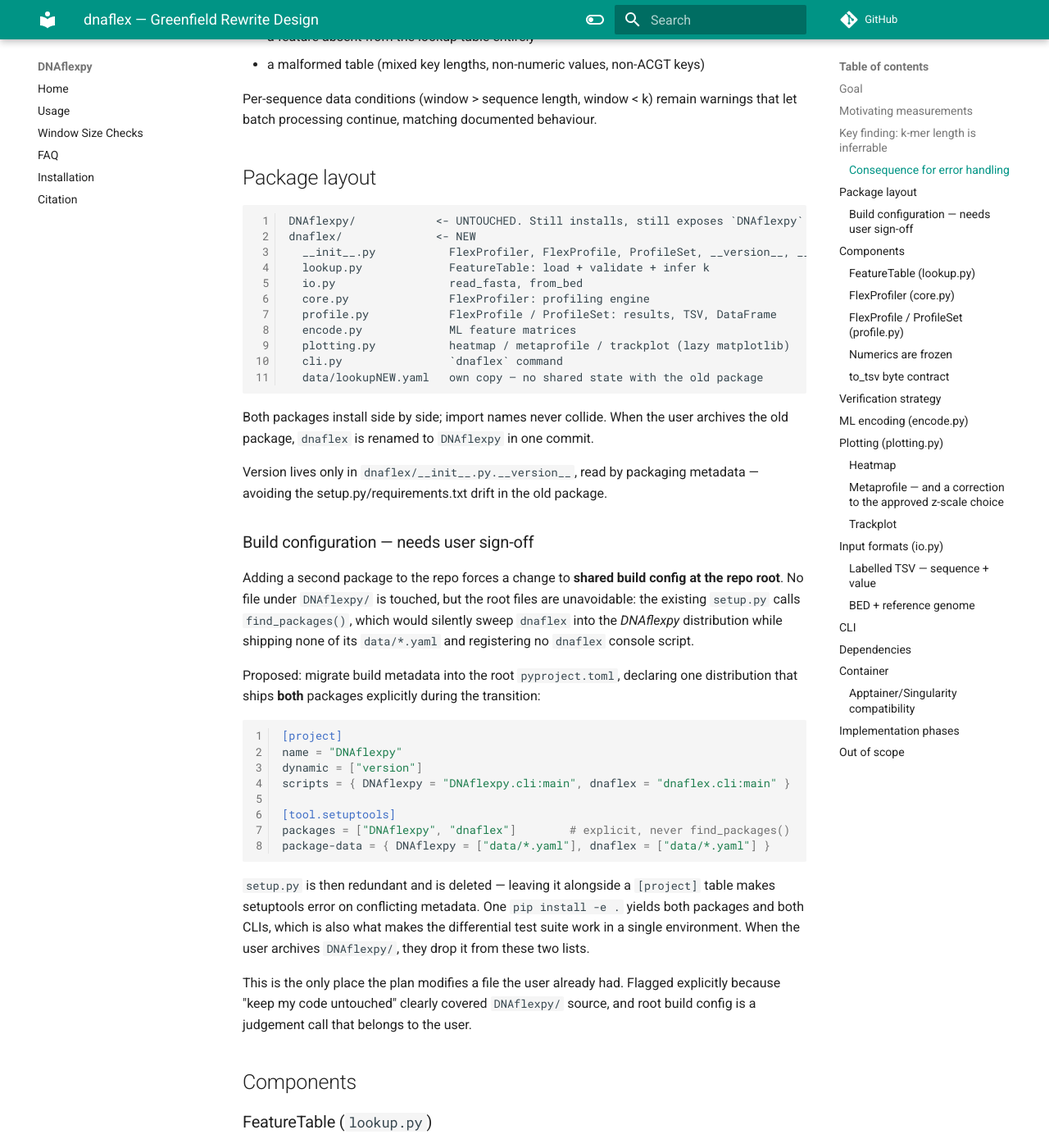
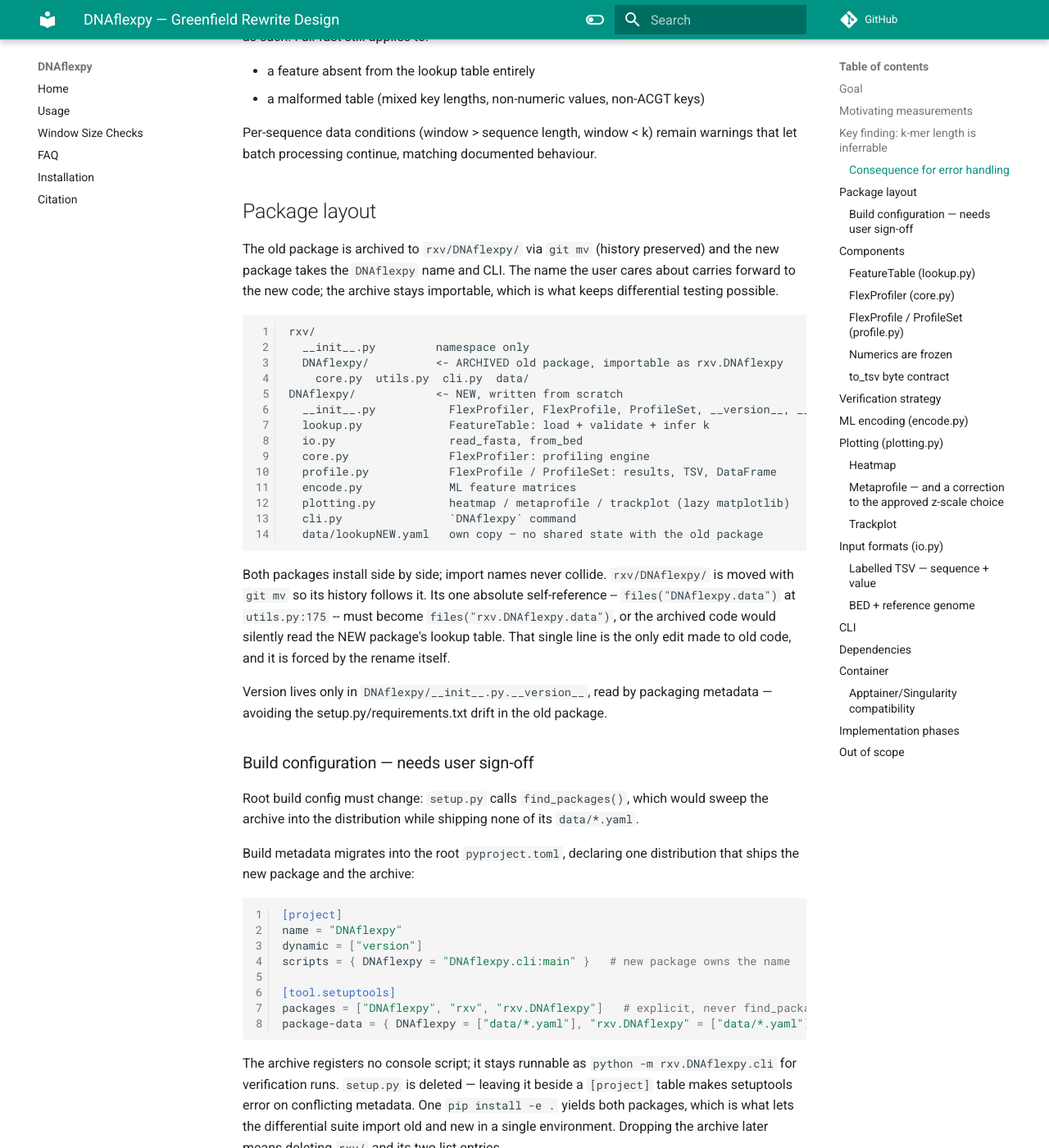
Before and after one commit to UpalabdhaD/DNAflexpy, an MkDocs documentation site: the page built from docs/superpowers/specs/2026-08-12-dnaflex-rewrite-design.md, in a window 1280 px wide and 1400 px high, scrolled down 1494 px. Shown: the whole window at 82% size. Built offline with MkDocs 1.6.1 and Material for MkDocs 9.7.7, drawn with Linux system fonts in a browser that asks for light colours; comment, search, counter and statistics services are not loaded; some of the changed text lies outside the part shown.

Commit message:
Archive old package to rxv/DNAflexpy; new package reuses the DNAflexpy name
The user wants the DNAflexpy name to carry forward to the new code, so
the old package moves to rxv/DNAflexpy/ via git mv (history preserved)
and stays importable, which is what keeps the differential test suite
possible.

The move forces one edit to old code: utils.py:175 does
files("DNAflexpy.data"), which after the move would silently resolve to
the NEW package's lookup table. It becomes files("rxv.DNAflexpy.data").

Also enumerates every pre-existing file the plan touches, so the scope
of "keep my code untouched" is unambiguous.

````diff
--- a/docs/superpowers/specs/2026-08-12-dnaflex-rewrite-design.md
+++ b/docs/superpowers/specs/2026-08-12-dnaflex-rewrite-design.md
@@ -1,16 +1,19 @@
-# dnaflex — Greenfield Rewrite Design
+# DNAflexpy — Greenfield Rewrite Design
 
 **Date:** 2026-08-12
 **Status:** Awaiting user review
-**Supersedes:** nothing — `DNAflexpy/` remains untouched and installable
+**Supersedes:** the old `DNAflexpy/`, which is archived to `rxv/DNAflexpy/`
 
 ## Goal
 
-Rewrite DNAflexpy as a new package, `dnaflex`, built from scratch. The existing
-`DNAflexpy/` package is left byte-for-byte untouched and will be archived by the
-user later. The rewrite fixes a measured performance defect, replaces the
-function-based API with classes, and adds ML feature encoding, plotting, and
-genomic input modelled on the R/Bioconductor package DNAshapeR.
+Rewrite DNAflexpy in place. The existing package is archived to `rxv/DNAflexpy/`,
+where its source is preserved verbatim (one import-path line excepted, see below)
+and stays importable. A new package reusing the `DNAflexpy` name is written from
+scratch alongside it.
+
+The rewrite fixes a measured performance defect, replaces the function-based API
+with classes, and adds ML feature encoding, plotting, and genomic input modelled
+on the R/Bioconductor package DNAshapeR.
 
 ## Motivating measurements
 
@@ -37,7 +40,7 @@ keys** (64 3-mers or 16 2-mers), no null values, no non-ACGT keys. Inferring k
 from key length reproduces the hardcoded map exactly on all 10 mapped features
 and correctly yields k=2 for the three unmapped ones.
 
-Therefore `dnaflex` infers k from the table and has no hardcoded map. This single
+Therefore the new package infers k from the table and has no hardcoded map. This single
 change unlocks the 3 dead features and makes arbitrary user-supplied tables work.
 
 ### Consequence for error handling
@@ -58,9 +61,17 @@ warnings that let batch processing continue, matching documented behaviour.
 
 ## Package layout
 
+The old package is archived to `rxv/DNAflexpy/` via `git mv` (history preserved)
+and the new package takes the `DNAflexpy` name and CLI. The name the user cares
+about carries forward to the new code; the archive stays importable, which is
+what keeps differential testing possible.
+
 ```
-DNAflexpy/            <- UNTOUCHED. Still installs, still exposes `DNAflexpy` CLI.
-dnaflex/              <- NEW
+rxv/
+  __init__.py         namespace only
+  DNAflexpy/          <- ARCHIVED old package, importable as rxv.DNAflexpy
+    core.py  utils.py  cli.py  data/
+DNAflexpy/            <- NEW, written from scratch
   __init__.py           FlexProfiler, FlexProfile, ProfileSet, __version__, __all__
   lookup.py             FeatureTable: load + validate + infer k
   io.py                 read_fasta, from_bed
@@ -68,47 +79,51 @@ dnaflex/              <- NEW
   profile.py            FlexProfile / ProfileSet: results, TSV, DataFrame
   encode.py             ML feature matrices
   plotting.py           heatmap / metaprofile / trackplot (lazy matplotlib)
-  cli.py                `dnaflex` command
+  cli.py                `DNAflexpy` command
   data/lookupNEW.yaml   own copy — no shared state with the old package
 ```
 
-Both packages install side by side; import names never collide. When the user
-archives the old package, `dnaflex` is renamed to `DNAflexpy` in one commit.
+Both packages install side by side; import names never collide. `rxv/DNAflexpy/`
+is moved with `git mv` so its history follows it. Its one absolute self-reference
+-- `files("DNAflexpy.data")` at `utils.py:175` -- must become
+`files("rxv.DNAflexpy.data")`, or the archived code would silently read the NEW
+package's lookup table. That single line is the only edit made to old code, and
+it is forced by the rename itself.
 
-Version lives only in `dnaflex/__init__.py.__version__`, read by packaging
+Version lives only in `DNAflexpy/__init__.py.__version__`, read by packaging
 metadata — avoiding the setup.py/requirements.txt drift in the old package.
 
 ### Build configuration — needs user sign-off
 
-Adding a second package to the repo forces a change to **shared build config at
-the repo root**. No file under `DNAflexpy/` is touched, but the root files are
-unavoidable: the existing `setup.py` calls `find_packages()`, which would
-silently sweep `dnaflex` into the *DNAflexpy* distribution while shipping none of
-its `data/*.yaml` and registering no `dnaflex` console script.
+Root build config must change: `setup.py` calls `find_packages()`, which would
+sweep the archive into the distribution while shipping none of its `data/*.yaml`.
 
-Proposed: migrate build metadata into the root `pyproject.toml`, declaring one
-distribution that ships **both** packages explicitly during the transition:
+Build metadata migrates into the root `pyproject.toml`, declaring one
+distribution that ships the new package and the archive:
 
 ```toml
 [project]
 name = "DNAflexpy"
 dynamic = ["version"]
-scripts = { DNAflexpy = "DNAflexpy.cli:main", dnaflex = "dnaflex.cli:main" }
+scripts = { DNAflexpy = "DNAflexpy.cli:main" }   # new package owns the name
 
 [tool.setuptools]
-packages = ["DNAflexpy", "dnaflex"]        # explicit, never find_packages()
-package-data = { DNAflexpy = ["data/*.yaml"], dnaflex = ["data/*.yaml"] }
+packages = ["DNAflexpy", "rxv", "rxv.DNAflexpy"]   # explicit, never find_packages()
+package-data = { DNAflexpy = ["data/*.yaml"], "rxv.DNAflexpy" = ["data/*.yaml"] }
 ```
 
-`setup.py` is then redundant and is deleted — leaving it alongside a `[project]`
-table makes setuptools error on conflicting metadata. One `pip install -e .`
-yields both packages and both CLIs, which is also what makes the differential
-test suite work in a single environment. When the user archives `DNAflexpy/`,
-they drop it from these two lists.
+The archive registers no console script; it stays runnable as
+`python -m rxv.DNAflexpy.cli` for verification runs. `setup.py` is deleted —
+leaving it beside a `[project]` table makes setuptools error on conflicting
+metadata. One `pip install -e .` yields both packages, which is what lets the
+differential suite import old and new in a single environment. Dropping the
+archive later means deleting `rxv/` and its two list entries.
 
-This is the only place the plan modifies a file the user already had. Flagged
-explicitly because "keep my code untouched" clearly covered `DNAflexpy/` source,
-and root build config is a judgement call that belongs to the user.
+Files the plan modifies that the user already had, in full: `setup.py` (deleted,
+superseded), `pyproject.toml`, `MANIFEST.in`, `rxv/DNAflexpy/utils.py:175` (the
+forced import-path fix), and `scripts/plot_profiles.py`, which shells out to
+`python -m DNAflexpy.cli` and would otherwise silently invoke the new CLI with
+old flags.
 
 ## Components
 
@@ -166,15 +181,15 @@ on its argument would cost more in misuse than the extra method name saves.
 For notebooks and quick checks, a module-level one-liner constructs nothing:
 
 ```python
-import dnaflex
-dnaflex.profile("ATGCGTACGT", feature="DNaseI", window_size=10)
+import DNAflexpy
+DNAflexpy.profile("ATGCGTACGT", feature="DNaseI", window_size=10)
 ```
 
 This is the one place the 8 ms defect could sneak back in — a naive
 implementation would build a fresh `FeatureTable` per call. The default table is
 therefore memoised at module level (`functools.lru_cache`), so the first call
 pays 8 ms and every subsequent call pays ~0.1 ms. A regression test asserts that
-1000 calls to `dnaflex.profile()` parse the YAML exactly once.
+1000 calls to `DNAflexpy.profile()` parse the YAML exactly once.
 
 Workers receive the loaded table through `Pool(initializer=...)`. The table is
 **never** passed as a path to be reloaded per worker — that would reintroduce the
@@ -222,7 +237,7 @@ contract — not just the numbers. Verified against the checked-in outputs:
   dropped: `0.01`, never `0.010`.
 
 These are consequences of `pd.DataFrame(ragged_lists)` followed by
-`to_csv(header=False, index=False, sep="\t")`. `dnaflex` reproduces them by
+`to_csv(header=False, index=False, sep="\t")`. The new package reproduces them by
 building output the same way, and the differential tests assert on raw bytes
 rather than on parsed values — parsing would hide exactly these differences.
 
@@ -274,7 +289,7 @@ Requires equal-length sequences; raises otherwise.
 ## Plotting (`plotting.py`)
 
 Separate module with lazy matplotlib import, so core profiling stays testable
-without a plotting stack. matplotlib is an optional extra, `dnaflex[plot]`.
+without a plotting stack. matplotlib is an optional extra, `DNAflexpy[plot]`.
 
 Ragged input **raises** rather than truncating: position-wise comparison is only
 meaningful for aligned sequences. The error message names the offending lengths
@@ -371,7 +386,7 @@ FlexProfiler("DNaseI", window_size=10).from_bed("peaks.bed", genome="TAIR10.fa",
 ```
 
 Extracts fixed-width, centre-anchored sequences from a reference FASTA via
-pyfaidx (optional extra, `dnaflex[bed]`), mirroring `getFasta`. Strand-aware:
+pyfaidx (optional extra, `DNAflexpy[bed]`), mirroring `getFasta`. Strand-aware:
 `-` strand intervals are reverse-complemented.
 
 Fixed width gives alignment by construction **except at contig boundaries**,
@@ -388,18 +403,18 @@ near a chromosome end.
 
 ## CLI
 
-New `dnaflex` command with subcommands. The old `DNAflexpy` command is untouched,
+New `DNAflexpy` command with subcommands. The old `DNAflexpy` command is untouched,
 so `scripts/plot_profiles.py`, which shells out to `python -m DNAflexpy.cli`,
 keeps working unchanged.
 
 ```bash
-dnaflex profile in.fa --feature DNaseI trx --window-size 10 --outfile out.tsv
-dnaflex profile affinity.tsv --seq-col 0 --value-col 1 --feature DNaseI
-dnaflex profile peaks.bed --genome TAIR10.fa --width 200 --feature DNaseI
-dnaflex profile --seq ATGCGTACGT --feature DNaseI       # bare string -> stdout
-dnaflex encode in.fa --features 1-mer 1-flex --out X.npz
-dnaflex plot heatmap out.tsv --nbins 20 --order-rows cv --out hm.png
-dnaflex plot meta out.tsv --background bg.tsv --out meta.png
+DNAflexpy profile in.fa --feature DNaseI trx --window-size 10 --outfile out.tsv
+DNAflexpy profile affinity.tsv --seq-col 0 --value-col 1 --feature DNaseI
+DNAflexpy profile peaks.bed --genome TAIR10.fa --width 200 --feature DNaseI
+DNAflexpy profile --seq ATGCGTACGT --feature DNaseI       # bare string -> stdout
+DNAflexpy encode in.fa --features 1-mer 1-flex --out X.npz
+DNAflexpy plot heatmap out.tsv --nbins 20 --order-rows cv --out hm.png
+DNAflexpy plot meta out.tsv --background bg.tsv --out meta.png
 ```
 
 Input format is inferred from extension (`.fa`/`.fasta`/`.fna` → FASTA, `.bed` →
@@ -408,8 +423,8 @@ BED, `.tsv`/`.csv` → labelled table) and overridable with `--format`.
 ## Dependencies
 
 - Required: `pandas`, `pyyaml`, `numpy`
-- `dnaflex[plot]`: `matplotlib`
-- `dnaflex[bed]`: `pyfaidx`
+- `DNAflexpy[plot]`: `matplotlib`
+- `DNAflexpy[bed]`: `pyfaidx`
 - Dev: `pytest`
 
 ## Container
@@ -430,7 +445,7 @@ Multi-stage: a builder stage compiles wheels, the runtime stage copies only the
 installed packages, keeping the image near ~400 MB rather than carrying build
 toolchains.
 
-`dnaflex` is **not** published to any index, so the image installs it from the
+`DNAflexpy` is **not** published to any index, so the image installs it from the
 build context — never by name from PyPI:
 
 ```dockerfile
@@ -441,12 +456,12 @@ RUN pip wheel --no-cache-dir --wheel-dir=/wheels "/src[plot,bed]"
 FROM python:3.12-slim
 COPY --from=builder /wheels /wheels
 RUN pip install --no-cache-dir --no-index --find-links=/wheels \
-      dnaflex[plot,bed] && rm -rf /wheels
+      DNAflexpy[plot,bed] && rm -rf /wheels
 ENV MPLBACKEND=Agg \
     MPLCONFIGDIR=/tmp/mpl \
     PYTHONDONTWRITEBYTECODE=1
 WORKDIR /data
-ENTRYPOINT ["dnaflex"]
+ENTRYPOINT ["DNAflexpy"]
 ```
 
 ### Apptainer/Singularity compatibility
@@ -468,12 +483,12 @@ painful to retrofit, so it constrains the build:
 
 ```bash
 # Docker, locally
-docker build -t dnaflex:dev -f Docker/Dockerfile .
-docker run --rm -v "$PWD":/data dnaflex:dev profile in.fa --feature DNaseI --outfile out.tsv
+docker build -t dnaflexpy:dev -f Docker/Dockerfile .
+docker run --rm -v "$PWD":/data dnaflexpy:dev profile in.fa --feature DNaseI --outfile out.tsv
 
 # Apptainer, on a cluster, no root
-apptainer build dnaflex.sif docker-daemon://dnaflex:dev
-apptainer exec --bind "$PWD":/data dnaflex.sif dnaflex profile /data/in.fa --feature DNaseI
+apptainer build dnaflexpy.sif docker-daemon://dnaflexpy:dev
+apptainer exec --bind "$PWD":/data dnaflexpy.sif DNAflexpy profile /data/in.fa --feature DNaseI
 ```
 
 A container smoke test runs the CLI end-to-end (profile → encode → plot) on a
@@ -494,7 +509,7 @@ Ordered so the performance fix lands early and does not wait on plotting.
    labelled TSV input (`profile_table`, `FlexProfile.y`), and BED/genome input.
 4. **Encoding** — `encode.py` and normalisation.
 5. **Plotting** — heatmap, metaprofile with background, trackplot.
-6. **CLI + docs** — `dnaflex` command, populate the empty `docs/api_reference.md`,
+6. **CLI + docs** — `DNAflexpy` command, populate the empty `docs/api_reference.md`,
    add it to the mkdocs nav, update `CLAUDE.md` to describe both packages.
 7. **Container** — Dockerfile, Apptainer constraints, smoke test, `Docker/README.md`.
 
````
